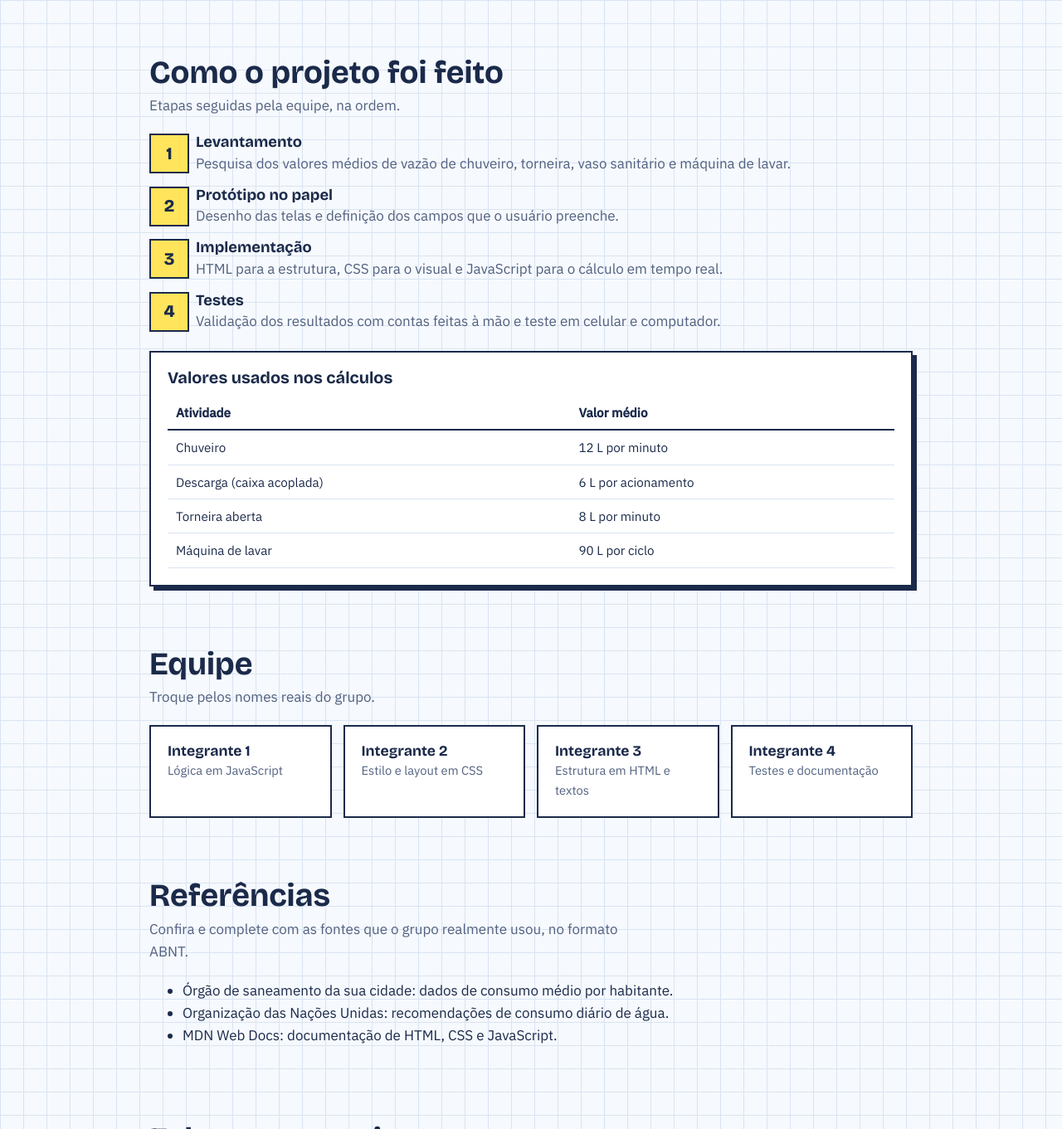
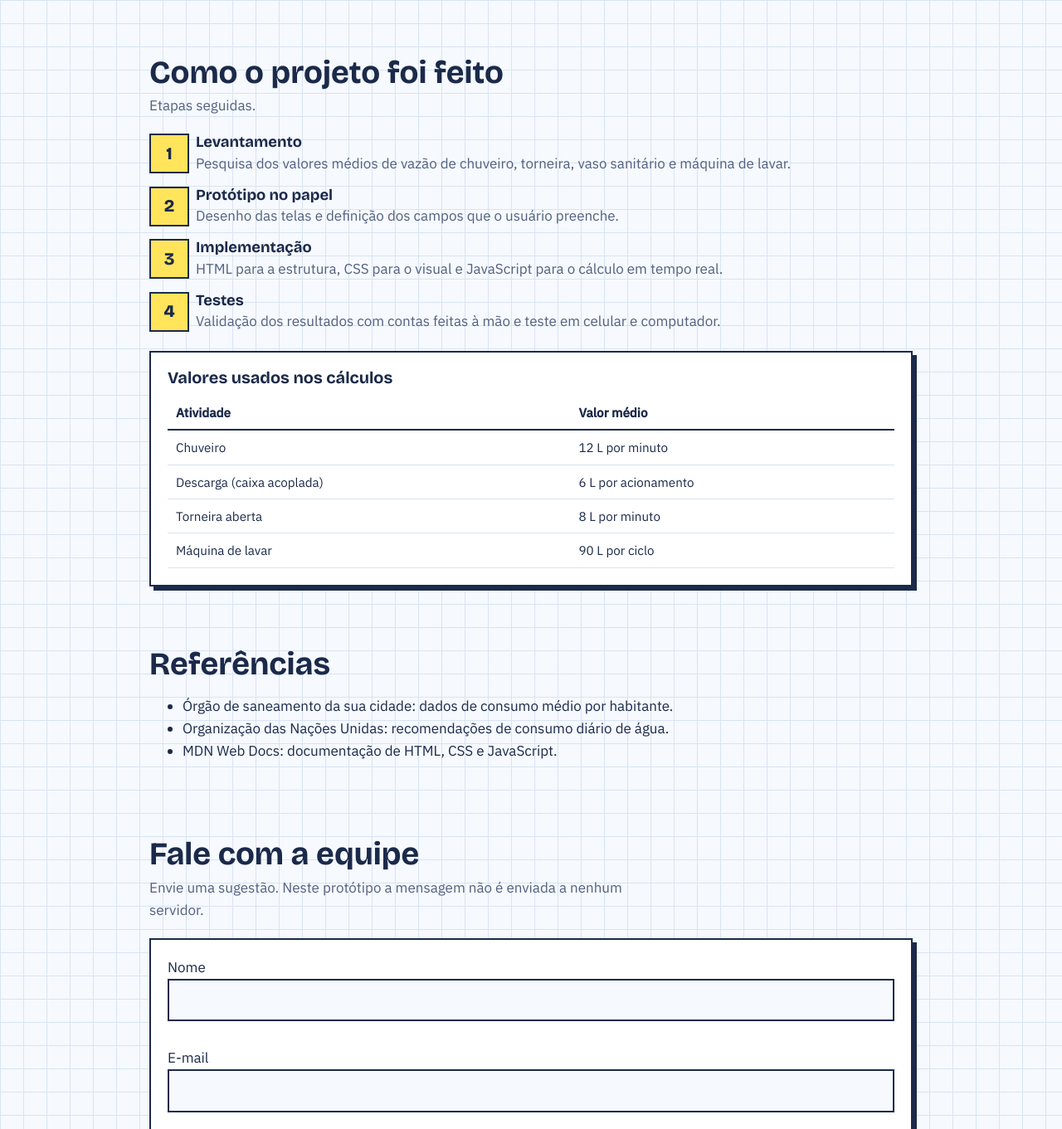
Before and after one commit to KurosakiAizen/conta-gotas, a plain HTML site: page index.html in a window 1280 px wide. Shown: the part 1064-2425 px from the top of the page at 83% size. Drawn offline with nearby package versions, Linux system fonts and the light colour scheme.

Commit message:
Update index.html

```diff
--- a/index.html
+++ b/index.html
@@ -51,7 +51,7 @@
 
 <section id="metodo">
   <h2>Como o projeto foi feito</h2>
-  <p class="sub">Etapas seguidas pela equipe, na ordem.</p>
+  <p class="sub">Etapas seguidas.</p>
   <ol class="steps">
     <li><div><h3>Levantamento</h3><p>Pesquisa dos valores médios de vazão de chuveiro, torneira, vaso sanitário e máquina de lavar.</p></div></li>
     <li><div><h3>Protótipo no papel</h3><p>Desenho das telas e definição dos campos que o usuário preenche.</p></div></li>
@@ -72,20 +72,8 @@
   </div>
 </section>
 
-<section id="equipe">
-  <h2>Equipe</h2>
-  <p class="sub">Troque pelos nomes reais do grupo.</p>
-  <div class="team">
-    <div class="sheet"><h3>Integrante 1</h3><p>Lógica em JavaScript</p></div>
-    <div class="sheet"><h3>Integrante 2</h3><p>Estilo e layout em CSS</p></div>
-    <div class="sheet"><h3>Integrante 3</h3><p>Estrutura em HTML e textos</p></div>
-    <div class="sheet"><h3>Integrante 4</h3><p>Testes e documentação</p></div>
-  </div>
-</section>
-
 <section id="referencias">
   <h2>Referências</h2>
-  <p class="sub">Confira e complete com as fontes que o grupo realmente usou, no formato ABNT.</p>
   <ul>
     <li>Órgão de saneamento da sua cidade: dados de consumo médio por habitante.</li>
     <li>Organização das Nações Unidas: recomendações de consumo diário de água.</li>
```
